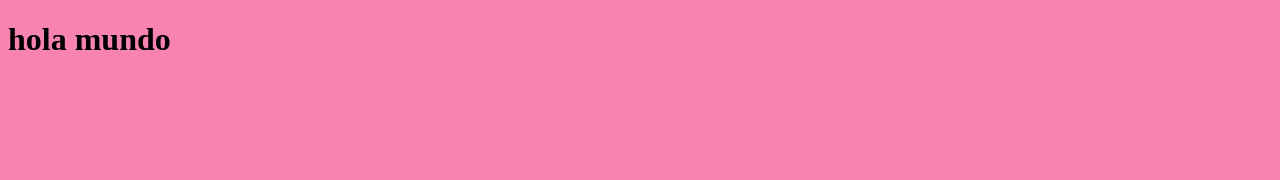
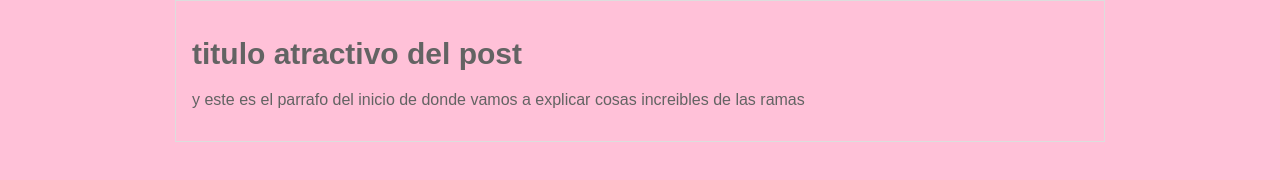
Before and after one commit to jennyCS09/hyperbloc, a plain HTML site: page index.html in a window 1280 px wide. Drawn offline with Linux system fonts and the light colour scheme.

Commit message:
commit al master del blogpst en su version mas reciente

```diff
--- a/index.html
+++ b/index.html
@@ -8,6 +8,15 @@
     <title>prueba</title>
 </head>
 <body>
-<h1> hola mundo
+    <div id="contenedor">
+        <div id="post">
+            <h1>titulo atractivo del post</h1>
+            <p>y este es el parrafo del
+                inicio de donde vamos a
+                explicar cosas increibles de las ramas</p>
+        </div>
+
+    </div>
+
 </body>
 </html>
--- a/style/body.css
+++ b/style/body.css
@@ -1,4 +1,24 @@
 body
 {
-    background-color: #f883b0;
+    background-color: #ffc1d8;
+    color:rgb(99, 99, 99);
+    text-align: center;
+    font-family: "Arial";
+    font-size: 16px;
+    margin: 0;
+    padding: 0;
 }
+
+#contenedor
+{
+    width: 70%;
+    padding: 1em;
+    text-align: left;
+    border: 1px solid #ddd;
+    margin: 0 auto;
+}
+
+#contenedor h1
+{
+    font-size: 30px;
+}
```
